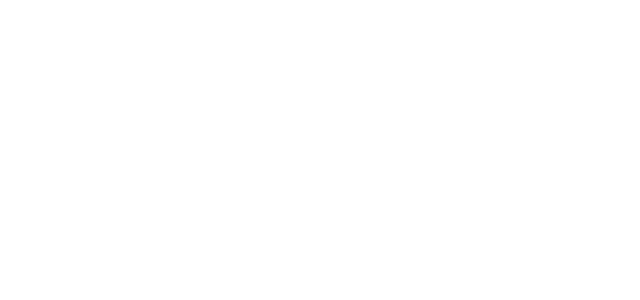
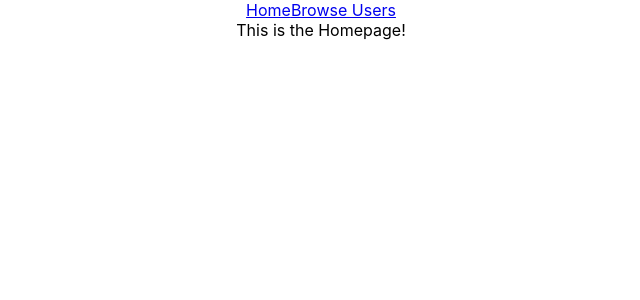
Before and after one commit to Seth-Lawrence/friender-frontend, a React (Create React App) app: page / in a window 1280 px wide. Shown: the top 300 px of the page, without its empty margins (319-959 px from the left). Built offline with nearby package versions, Linux system fonts and the light colour scheme; the HTML template or start-up script is replaced by a standard one.

Commit message:
added navbar

```diff
--- a/src/App.js
+++ b/src/App.js
@@ -1,7 +1,8 @@
 import logo from './logo.svg';
 import './App.css';
-import { BrowserRouter } from "react-router-dom"
+import { BrowserRouter } from "react-router-dom";
 import RoutesList from './RoutesList';
+import Navbar from './Navbar';
 
 
 function App() {
@@ -11,6 +12,7 @@
   return (
     <div className="App">
       <BrowserRouter>
+        <Navbar />
         <RoutesList />
       </BrowserRouter>
     </div>
--- a/src/Homepage.js
+++ b/src/Homepage.js
@@ -2,7 +2,7 @@
 
   return (
     <div>
-
+      This is the Homepage!
     </div>
   )
 }
--- /dev/null
+++ b/src/Navbar.js
@@ -0,0 +1,18 @@
+import {NavLink, Link} from 'react-router-dom'
+
+
+function Navbar() {
+
+  return (
+
+    <nav className='Navigation'>
+      <NavLink to='/'>Home</NavLink>
+      <NavLink to='/users'>Browse Users</NavLink>
+
+
+    </nav>
+
+  )
+}
+
+export default Navbar
```
